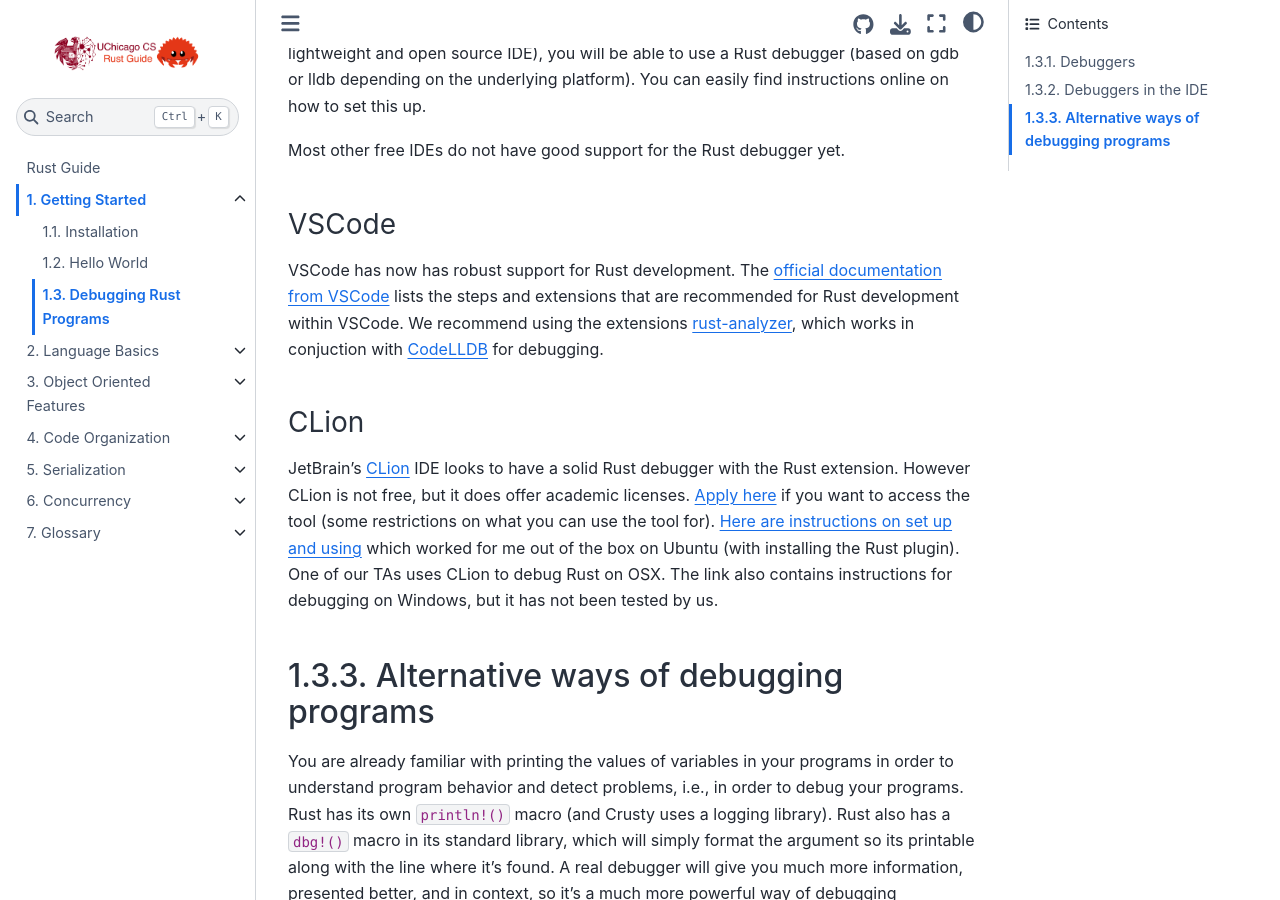
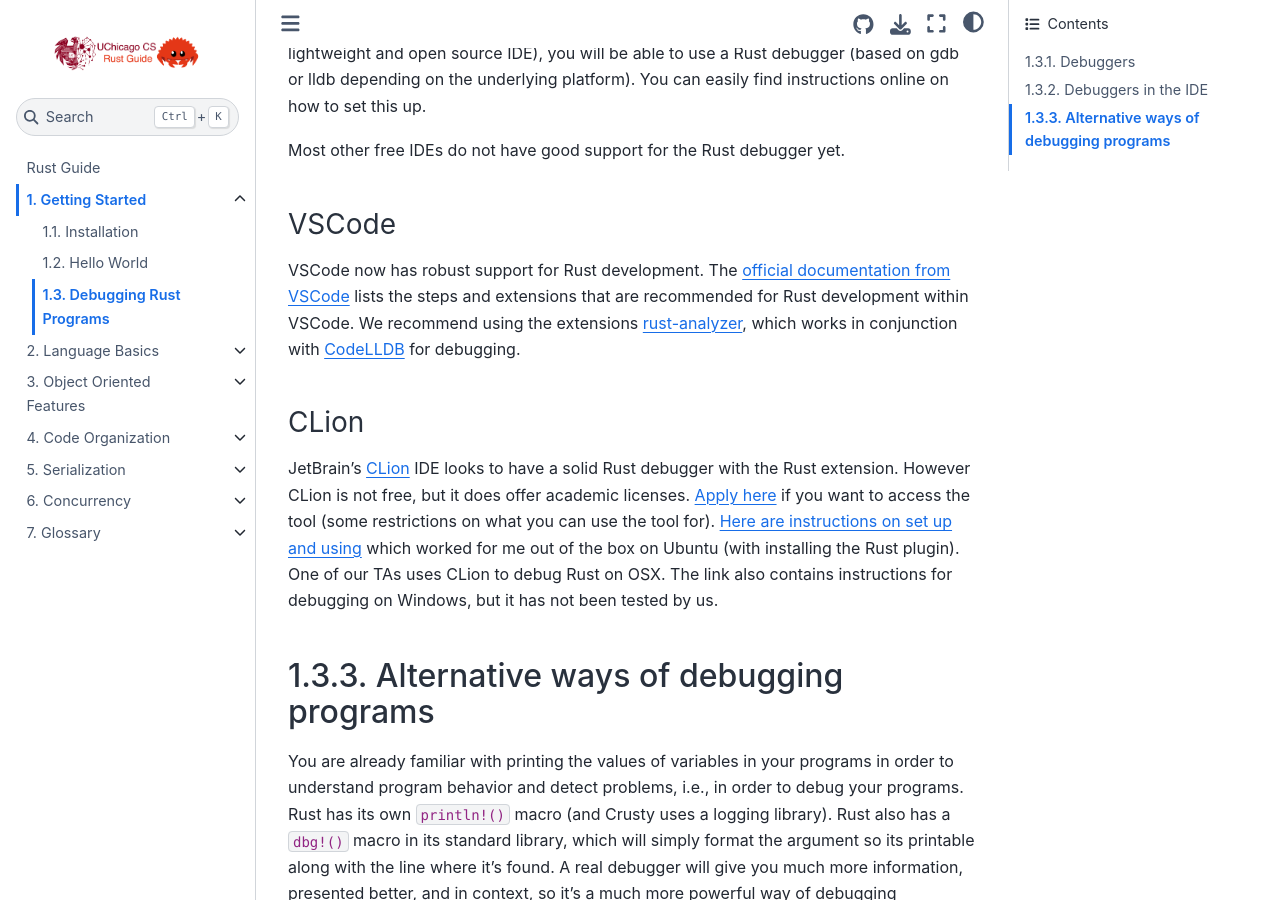
Before and after one commit to UCHI-DB/rust-guide, a Jupyter Book: the page built from docs/01_getting_started/03_debugging.md, in a window 1280 px wide and 900 px high, scrolled down 686 px. Built offline with Jupyter Book 1.0.4 settings and Sphinx 7.4.7 and the Sphinx Book theme 1.1.4, drawn with Linux system fonts in a browser that asks for light colours.

Commit message:
Fix spelling and grammar errors from PR review
Co-authored-by: suhailrehman <7931270+suhailrehman@users.noreply.github.com>

```diff
--- a/docs/01_getting_started/03_debugging.md
+++ b/docs/01_getting_started/03_debugging.md
@@ -33,9 +33,9 @@ Most other free IDEs do not have good support for the Rust debugger yet.
 
 #### VSCode
 
-VSCode has now has robust support for Rust development. The [official documentation
+VSCode now has robust support for Rust development. The [official documentation
 from VSCode](https://code.visualstudio.com/docs/languages/rust) lists the steps and extensions that are recommended for Rust development within VSCode. We recommend using the
-extensions [rust-analyzer](https://marketplace.visualstudio.com/items?itemName=rust-lang.rust-analyzer), which works in conjuction with [CodeLLDB](https://marketplace.visualstudio.com/items?itemName=vadimcn.vscode-lldb) for debugging.
+extensions [rust-analyzer](https://marketplace.visualstudio.com/items?itemName=rust-lang.rust-analyzer), which works in conjunction with [CodeLLDB](https://marketplace.visualstudio.com/items?itemName=vadimcn.vscode-lldb) for debugging.
 
 #### CLion
 
```
Also changed, not shown: docs/01_getting_started/01_install.md (+1 -1 lines), docs/02_language_basics/02_data_structures.md (+2 -2 lines), docs/05_serialization/02_basic_serialization.md (+1 -1 lines), docs/06_concurrency/01_threading.md (+1 -1 lines).
